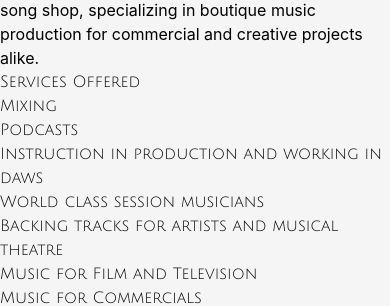
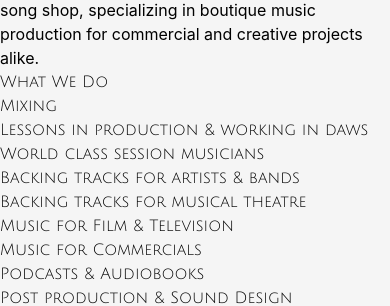
Before and after one commit to bccbass/possumpark, a React (Vite) app: page / in a window 390 px wide. Both pictures are taken after a click on the picture 67 px from the left and 1545 px from the top of the page. Shown: the part 997-1303 px from the top of the page. Built offline with nearby package versions, Linux system fonts and the light colour scheme.

Commit message:
adjusted html body to try to prevent dragging on mobile. Style edits to whatwedo

```diff
--- a/index.html
+++ b/index.html
@@ -12,8 +12,8 @@
       rel="stylesheet"
     />
   </head>
-  <body>
-    <div id="root" draggable="false"></div>
+  <body draggable="false" ondragstart="return false;" ondrop="return false;">
+    <div id="root"></div>
     <script type="module" src="/src/main.jsx"></script>
   </body>
 </html>
--- a/src/components/WhatWeDo.jsx
+++ b/src/components/WhatWeDo.jsx
@@ -14,22 +14,20 @@ const WhatWeDo = () => {
 
         <div className="julius-sans-one-regular bg-red-500 p-2 flex flex-col items-center justify-center">
           <div className="julius-sans-one-regular bg-red-500 text-neutral-100 w-full p-6 border-2 border-neutral-100 text-justify flex flex-col items-center justify-center">
-            <div className="text-center text-2xl">
-              Services Offered
-            </div>
+            <div className="text-center text-2xl">What We Do</div>
             <div className=" w-1/2 sm:w-3/5  h-1 border-b-2 border-neutral-100 rounded-sm  my-6 "></div>
 
-            <ul className="text-center text-xl sm:text-2xl flex flex-col space-y-8 sm:space-y-9">
+            <ul className="text-center text-xl sm:text-2xl flex flex-col space-y-8 sm:space-y-10">
               <li>Mixing</li>
-              <li>Podcasts</li>
-              <li>Instruction in production and working in daws</li>
+              <li>Lessons in production & working in daws</li>
               <li>World class session musicians</li>
-              <li>Backing tracks for artists and musical theatre</li>
+              <li>Backing tracks for artists & bands</li>
+              <li>Backing tracks for musical theatre</li>
 
-              <li>Music for Film and Television</li>
+              <li>Music for Film & Television</li>
               <li>Music for Commercials</li>
-              <li>Audiobooks</li>
-              <li>Post production and Sound Design</li>
+              <li>Podcasts & Audiobooks</li>
+              <li>Post production & Sound Design</li>
             </ul>
             <div className=" w-1/2 sm:w-3/5  h-1 border-b-2 border-neutral-100 rounded-sm  my-6"></div>
           </div>
--- a/src/index.css
+++ b/src/index.css
@@ -39,6 +39,7 @@ body {
   height: 100vh;
   padding: 0;
   width: 100vw;
+  max-width: 100vw;
 }
 
 h1 {
```
